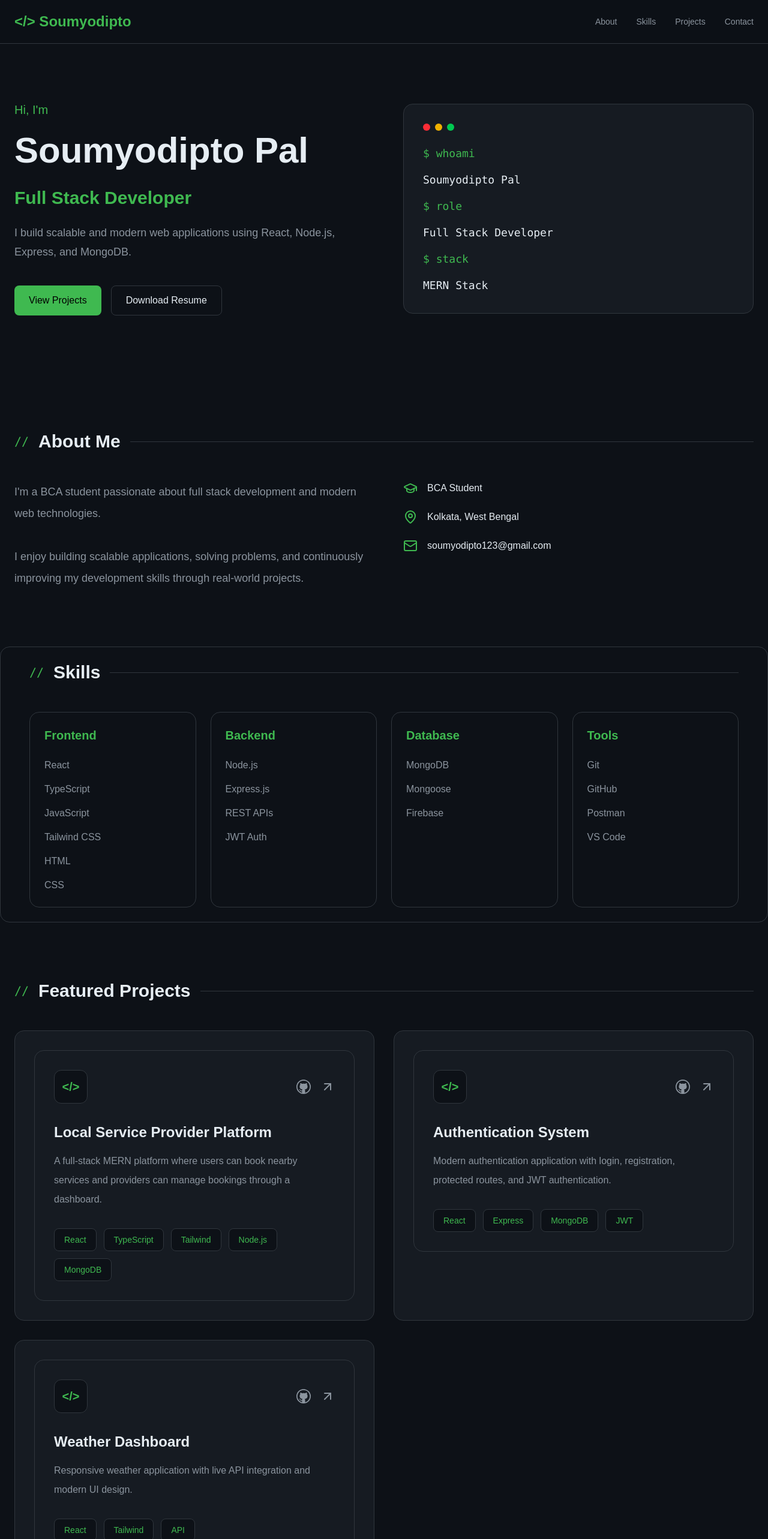
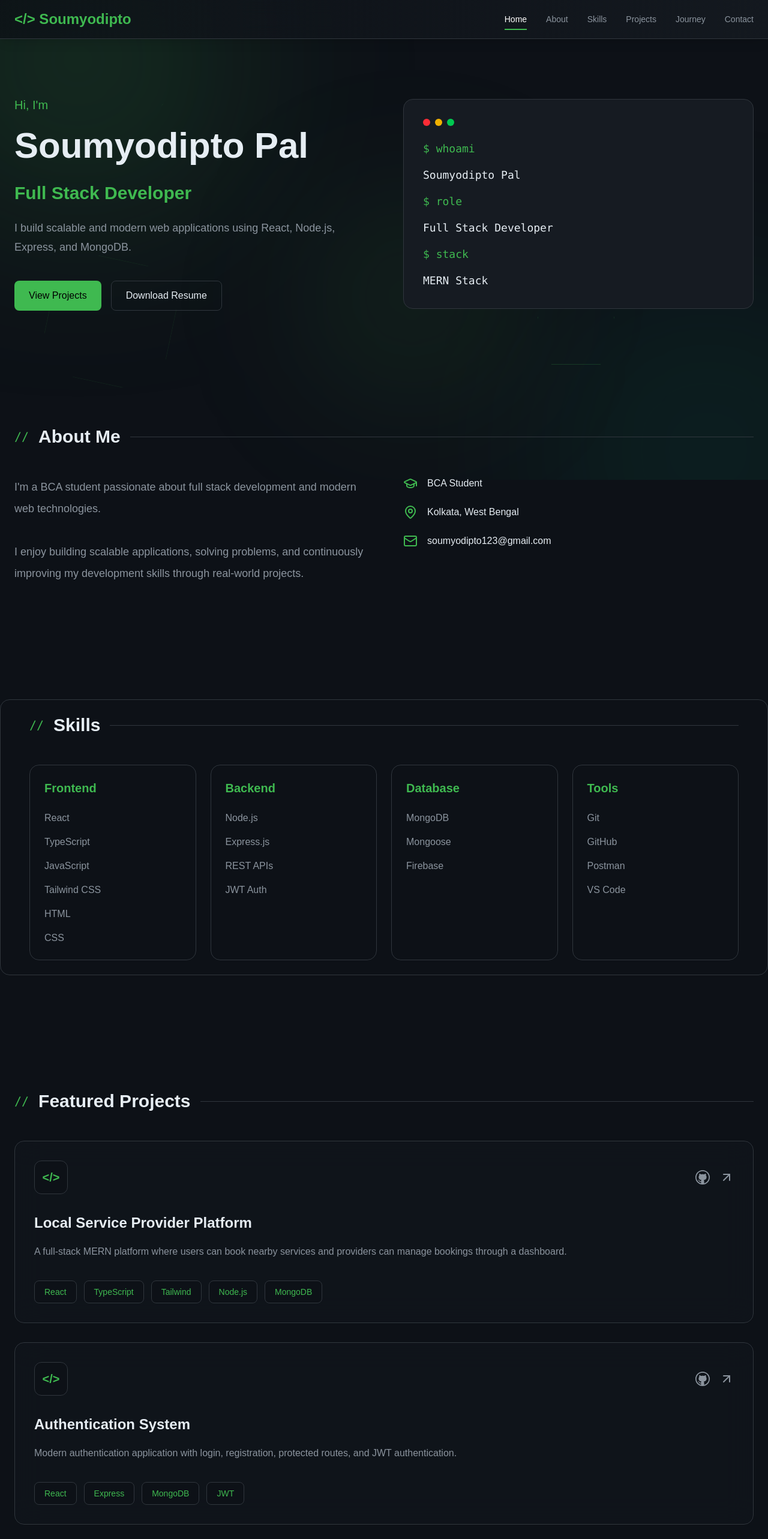
Before and after one commit to Soumyodipto68/my-portfolio, a React (Vite) app: page / in a window 1280 px wide. Shown: the top 2566 px of the page at 60% size. Built offline with nearby package versions, Linux system fonts and the light colour scheme.

Commit message:
navbar update

```diff
--- a/src/App.tsx
+++ b/src/App.tsx
@@ -6,10 +6,13 @@ import Projects from "./section/Projects";
 import Contact from "./section/Contact";
 import Footer from "./components/Footer";
 import Journey from "./section/Journey";
+import BackgroundEffects from "./components/BackgroundEffects";
 function App() {
   return (
     <>
     <main className="bg-[#0d1117] text-[#e6edf3] min-h-screen">
+      <BackgroundEffects />
+      <div className="relative z-10">
       <Navbar />
       <Hero />
       <About />
@@ -18,6 +21,7 @@ function App() {
       <Journey/>
       <Contact />
       <Footer/>
+      </div>
     </main>
     </>
 
--- /dev/null
+++ b/src/components/BackgroundEffects.tsx
@@ -0,0 +1,53 @@
+const BackgroundEffects = () => {
+  return (
+    <div className="fixed inset-0 z-0 overflow-hidden pointer-events-none">
+
+      {/* TOP LEFT GLOW */}
+      <div className="absolute top-[-150px] left-[-120px] w-[500px] h-[500px] bg-[#3fb950]/20 rounded-full blur-[140px]" />
+
+      {/* BOTTOM RIGHT GLOW */}
+      <div className="absolute bottom-[-200px] right-[-150px] w-[500px] h-[500px] bg-emerald-400/10 rounded-full blur-[140px]" />
+
+      {/* CENTER GLOW */}
+      <div className="absolute top-[40%] left-[40%] w-[350px] h-[350px] bg-[#3fb950]/10 rounded-full blur-[120px]" />
+
+      {/* HEXAGON */}
+      <div
+        className="absolute top-32 right-32 w-40 h-40 border border-[#3fb950]/20"
+        style={{
+          clipPath:
+            "polygon(25% 5%, 75% 5%, 100% 50%, 75% 95%, 25% 95%, 0% 50%)",
+        }}
+      />
+
+      {/* OCTAGON */}
+      <div
+        className="absolute bottom-40 left-20 w-52 h-52 border border-[#3fb950]/10 rotate-12"
+        style={{
+          clipPath:
+            "polygon(30% 0%, 70% 0%, 100% 30%, 100% 70%, 70% 100%, 30% 100%, 0% 70%, 0% 30%)",
+        }}
+      />
+
+      {/* PENTAGON */}
+      <div
+        className="absolute top-[60%] right-[20%] w-32 h-32 border border-[#3fb950]/20"
+        style={{
+          clipPath:
+            "polygon(50% 0%, 100% 38%, 82% 100%, 18% 100%, 0% 38%)",
+        }}
+      />
+
+      {/* SMALL HEX */}
+      <div
+        className="absolute top-[20%] left-[20%] w-24 h-24 border border-[#3fb950]/10 rotate-45"
+        style={{
+          clipPath:
+            "polygon(25% 5%, 75% 5%, 100% 50%, 75% 95%, 25% 95%, 0% 50%)",
+        }}
+      />
+    </div>
+  );
+};
+
+export default BackgroundEffects;
--- a/src/components/Navbar.tsx
+++ b/src/components/Navbar.tsx
@@ -1,61 +1,105 @@
-import { useState } from "react";
+import { useEffect, useState } from "react";
+import { Menu, X } from "lucide-react";
 
-import {
-  Menu,
-  X,
-} from "lucide-react";
+const links = [
+  { name: "Home", id: "home" },
+  { name: "About", id: "about" },
+  { name: "Skills", id: "skills" },
+  { name: "Projects", id: "projects" },
+  { name: "Journey", id: "journey" },
+  { name: "Contact", id: "contact" },
+];
 
 const Navbar = () => {
   const [open, setOpen] = useState(false);
+  const [active, setActive] = useState("home");
+
+  useEffect(() => {
+    const handleScroll = () => {
+      links.forEach((link) => {
+        const section = document.getElementById(link.id);
+        if (!section) return;
+
+        const top = section.offsetTop - 120;
+        const height = section.offsetHeight;
+
+        if (window.scrollY >= top && window.scrollY < top + height) {
+          setActive(link.id);
+        }
+      });
+    };
+
+    window.addEventListener("scroll", handleScroll);
+    return () => window.removeEventListener("scroll", handleScroll);
+  }, []);
+
+  const scrollToSection = (id) => {
+    const section = document.getElementById(id);
+    if (!section) return;
+
+    section.scrollIntoView({ behavior: "smooth" });
+    setOpen(false);
+  };
 
   return (
-    <header className="border-b border-[#30363d] sticky top-0 bg-[#0d1117]/80 backdrop-blur-xl z-50">
-
-      <nav className="max-w-7xl mx-auto px-6 py-5 flex items-center justify-between">
-
-        <h1 className="text-2xl font-bold text-[#3fb950]">
+    <header className="sticky top-0 z-50 backdrop-blur-md bg-gradient-to-r from-[#0d1117]/80 to-[#161b22]/80 border-b border-[#30363d] shadow-lg">
+      <nav className="max-w-7xl mx-auto px-6 py-4 flex items-center justify-between">
+        {/* Logo */}
+        <h1 className="text-2xl font-bold text-[#3fb950] hover:text-[#58a6ff] transition">
           {"</>"} Soumyodipto
         </h1>
 
-        {/* DESKTOP */}
-        <ul className="hidden md:flex items-center gap-8 text-sm text-[#8b949e]">
-          <li className="hover:text-white transition cursor-pointer">
-            About
-          </li>
-
-          <li className="hover:text-white transition cursor-pointer">
-            Skills
-          </li>
-
-          <li className="hover:text-white transition cursor-pointer">
-            Projects
-          </li>
-
-          <li className="hover:text-white transition cursor-pointer">
-            Contact
-          </li>
+        {/* Desktop Menu */}
+        <ul className="hidden md:flex items-center gap-8">
+          {links.map((link) => (
+            <li key={link.id}>
+              <button
+                onClick={() => scrollToSection(link.id)}
+                className={`relative text-sm font-medium transition duration-300 ${
+                  active === link.id ? "text-white" : "text-[#8b949e]"
+                } hover:text-[#3fb950]`}
+              >
+                {link.name}
+                <span
+                  className={`absolute left-0 -bottom-2 h-[2px] bg-[#3fb950] transition-all duration-300 ${
+                    active === link.id ? "w-full" : "w-0"
+                  }`}
+                />
+              </button>
+            </li>
+          ))}
         </ul>
 
-        {/* MOBILE BUTTON */}
+        {/* Mobile Toggle */}
         <button
           onClick={() => setOpen(!open)}
-          className="md:hidden"
+          className="md:hidden text-white hover:text-[#3fb950] transition"
         >
-          {open ? <X /> : <Menu />}
+          {open ? <X size={28} /> : <Menu size={28} />}
         </button>
       </nav>
 
-      {/* MOBILE MENU */}
-      {open && (
-        <div className="md:hidden border-t border-[#30363d] bg-[#161b22]">
-          <ul className="flex flex-col p-6 gap-6 text-[#8b949e]">
-            <li>About</li>
-            <li>Skills</li>
-            <li>Projects</li>
-            <li>Contact</li>
-          </ul>
-        </div>
-      )}
+      {/* Mobile Menu */}
+      <div
+        className={`md:hidden fixed top-0 right-0 h-full w-2/3 bg-[#161b22]/95 backdrop-blur-xl border-l border-[#30363d] transform transition-transform duration-300 ${
+          open ? "translate-x-0" : "translate-x-full"
+        }`}
+      >
+        <ul className="flex flex-col p-6 gap-6">
+          {links.map((link) => (
+            <li key={link.id}>
+              <button
+                onClick={() => scrollToSection(link.id)}
+                className={`text-left text-lg transition ${
+                  active === link.id ? "text-white" : "text-[#8b949e]"
+                } hover:text-[#3fb950]`}
+              >
+                {link.name}
+              </button>
+            </li>
+          ))}
+        </ul>
+      </div>
     </header>
   );
 };
--- a/src/components/ProjectCard.tsx
+++ b/src/components/ProjectCard.tsx
@@ -1,9 +1,5 @@
-import {
-  ArrowUpRight,
-} from "lucide-react";
-
+import { ArrowUpRight } from "lucide-react";
 import { VscGithub } from "react-icons/vsc";
-import { motion } from "framer-motion";
 
 interface ProjectCardProps {
   title: string;
@@ -21,22 +17,37 @@ const ProjectCard = ({
   live,
 }: ProjectCardProps) => {
   return (
-    <motion.div
-      initial={{ opacity: 0, y: 40 }}
-      whileInView={{ opacity: 1, y: 0 }}
-      viewport={{ once: true }}
-      transition={{ duration: 0.5 }}
-      className="border border-[#30363d] rounded-2xl bg-[#161b22] p-8 hover:border-[#3fb950] transition duration-300"
+    <div
+      className="
+        border border-[#30363d]
+        rounded-2xl
+        p-8
+        bg-[#161b22]/40
+        backdrop-blur-xl
+        hover:border-[#3fb950]
+        transition
+      "
     >
-      <div className="border border-[#30363d] rounded-2xl bg-[#161b22] p-8 hover:border-[#3fb950] transition duration-300">
 
       {/* TOP */}
       <div className="flex items-center justify-between mb-8">
-          <div className="w-14 h-14 rounded-xl bg-[#0d1117] border border-[#30363d] flex items-center justify-center text-[#3fb950] text-xl font-bold">
+
+        <div
+          className="
+            w-14 h-14
+            rounded-xl
+            bg-[#0d1117]
+            border border-[#30363d]
+            flex items-center justify-center
+            text-[#3fb950]
+            text-xl font-bold
+          "
+        >
           {"</>"}
         </div>
 
         <div className="flex items-center gap-4">
+
           <a
             href={github}
             target="_blank"
@@ -55,11 +66,12 @@ const ProjectCard = ({
         </div>
       </div>
 
-        {/* CONTENT */}
+      {/* TITLE */}
       <h3 className="text-2xl font-semibold mb-4">
         {title}
       </h3>
 
+      {/* DESCRIPTION */}
       <p className="text-[#8b949e] leading-8 mb-8">
         {description}
       </p>
@@ -69,15 +81,20 @@ const ProjectCard = ({
         {tech.map((item) => (
           <span
             key={item}
-              className="px-4 py-2 rounded-lg bg-[#0d1117] border border-[#30363d] text-sm text-[#3fb950]"
+            className="
+              px-4 py-2
+              rounded-lg
+              bg-[#0d1117]
+              border border-[#30363d]
+              text-sm
+              text-[#3fb950]
+            "
           >
             {item}
           </span>
         ))}
       </div>
     </div>
-    </motion.div>
-
   );
 };
 
--- a/src/index.css
+++ b/src/index.css
@@ -7,4 +7,39 @@ body {
   background: #0d1117;
   color: #e6edf3;
   font-family: "jetbrains", sans-serif;
+   scroll-behavior: smooth;
 }
+
+.polygon-shape {
+  clip-path: polygon(
+    25% 5%,
+    75% 5%,
+    100% 50%,
+    75% 95%,
+    25% 95%,
+    0% 50%
+  );
+}
+
+.pentagon-shape {
+  clip-path: polygon(
+    50% 0%,
+    100% 38%,
+    82% 100%,
+    18% 100%,
+    0% 38%
+  );
+}
+
+.octagon-shape {
+  clip-path: polygon(
+    30% 0%,
+    70% 0%,
+    100% 30%,
+    100% 70%,
+    70% 100%,
+    30% 100%,
+    0% 70%,
+    0% 30%
+  );
+}
--- a/src/section/About.tsx
+++ b/src/section/About.tsx
@@ -17,7 +17,7 @@ const About = () => {
   whileInView="visible"
   viewport={{ once: true }}
    >
-    <section className="py-24">
+    <section id="about" className="py-24">
       <Container>
         <SectionHeading title="About Me" />
 
--- a/src/section/Contact.tsx
+++ b/src/section/Contact.tsx
@@ -9,7 +9,7 @@ import SectionHeading from "../components/SectionHeading";
 
 const Contact = () => {
   return (
-    <section className="py-24 bg-[#161b22]">
+    <section id="contact" className="py-24">
       <Container>
         <SectionHeading title="Contact" />
 
--- a/src/section/Hero.tsx
+++ b/src/section/Hero.tsx
@@ -8,7 +8,7 @@ const Hero = () => {
       initial="hidden"
       animate="visible"
     >
-    <section className="max-w-7xl mx-auto px-6 py-24 grid lg:grid-cols-2 gap-16 items-center">
+      <section id="home" className="max-w-7xl mx-auto px-6 py-24 grid lg:grid-cols-2 gap-16 items-center">
 
         {/* LEFT */}
         <div>
--- a/src/section/Journey.jsx
+++ b/src/section/Journey.tsx
@@ -7,7 +7,7 @@ import { journey } from "../data/journey";
 
 const Journey = () => {
   return (
-    <section className="py-24 bg-[#161b22]">
+    <section id="journey" className="py-24">
       <Container>
         <SectionHeading title="Educational Journey" />
 
--- a/src/section/Projects.tsx
+++ b/src/section/Projects.tsx
@@ -6,11 +6,11 @@ import { projects } from "../data/projects";
 
 const Projects = () => {
   return (
-    <section className="py-24">
+    <section id="projects" className="py-24">
       <Container>
         <SectionHeading title="Featured Projects" />
 
-        <div className="grid lg:grid-cols-2 gap-8">
+        <div className="flex flex-col gap-8">
           {projects.map((project) => (
             <ProjectCard
               key={project.title}
--- a/src/section/Skills.tsx
+++ b/src/section/Skills.tsx
@@ -6,7 +6,8 @@ import { motion } from "framer-motion";
 
 const Skills = () => {
   return (
-<motion.div
+  <section id="skills" className="py-24">
+  <motion.div
   initial={{ opacity: 0, y: 30 }}
   whileInView={{ opacity: 1, y: 0 }}
   viewport={{ once: true }}
@@ -42,6 +43,8 @@ const Skills = () => {
         </div>
       </Container>
     </motion.div>
+    </section>
+
   );
 };
 
```
Lines whose indentation alone changed are shown as unchanged.
